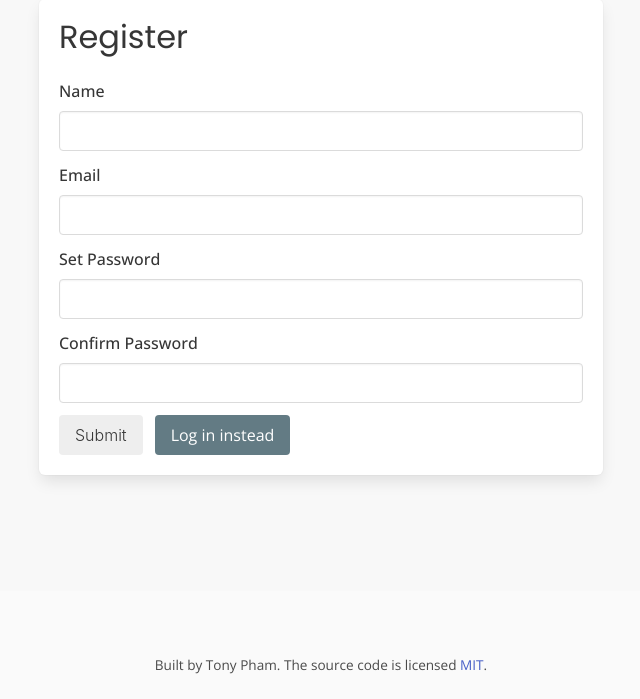
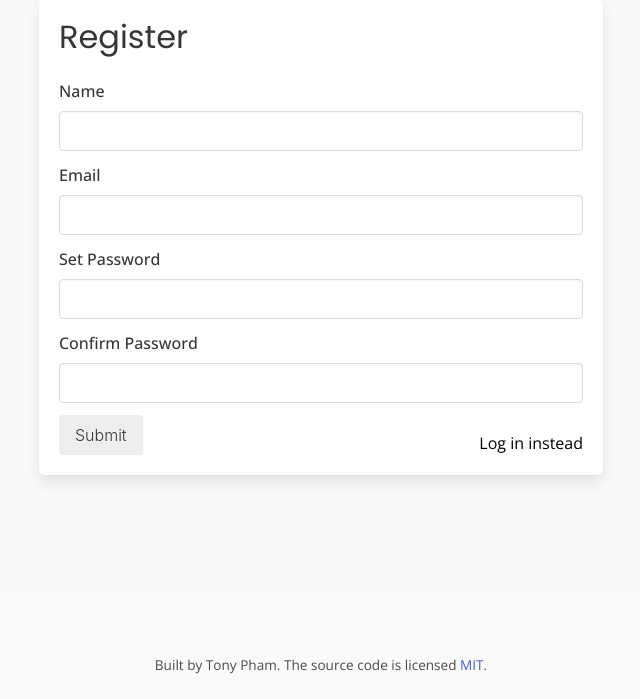
Before and after one commit to phamtony/api-portfolio, a Flask app: page /register in a window 1280 px wide. Shown: the part 129-828 px from the top of the page, without its empty margins (319-959 px from the left). Run offline with Flask 2, Linux system fonts and the light colour scheme; some libraries are stand-ins or nearby versions.

Commit message:
update design

```diff
--- a/app/views/register_login/templates/login_register.html
+++ b/app/views/register_login/templates/login_register.html
@@ -33,14 +33,14 @@
                             {{ render_field(field) }}
                         {% endfor %}
 
-                        <div class="field is-grouped">
+                        <div class="field is-grouped is-justify-content-space-between">
                             <p class="control">
                                 <input class="button light-grey-bg" type="submit" name="submit" id="submit" value={% if title == "Register" %}"Submit"{% else %}"Log In"{% endif %}>
                             </p>
 
-                            <p class="control">
+                            <p class="control is-align-self-flex-end">
                                 {% if title == "Register" %}
-                                    <a class="button main-gun-metal white"
+                                    <a class="black has-text-weight-normal"
                                        href="{{ url_for('register_login_page.login') }}">Log in instead</a>
                                 {% else %}
                                     <a class="button main-gun-metal white"
```
Also changed, not shown: app/static/logo/android-chrome-512x512.png (added), app/static/logo/apple-touch-icon.png (added), app/static/logo/favicon.ico.
